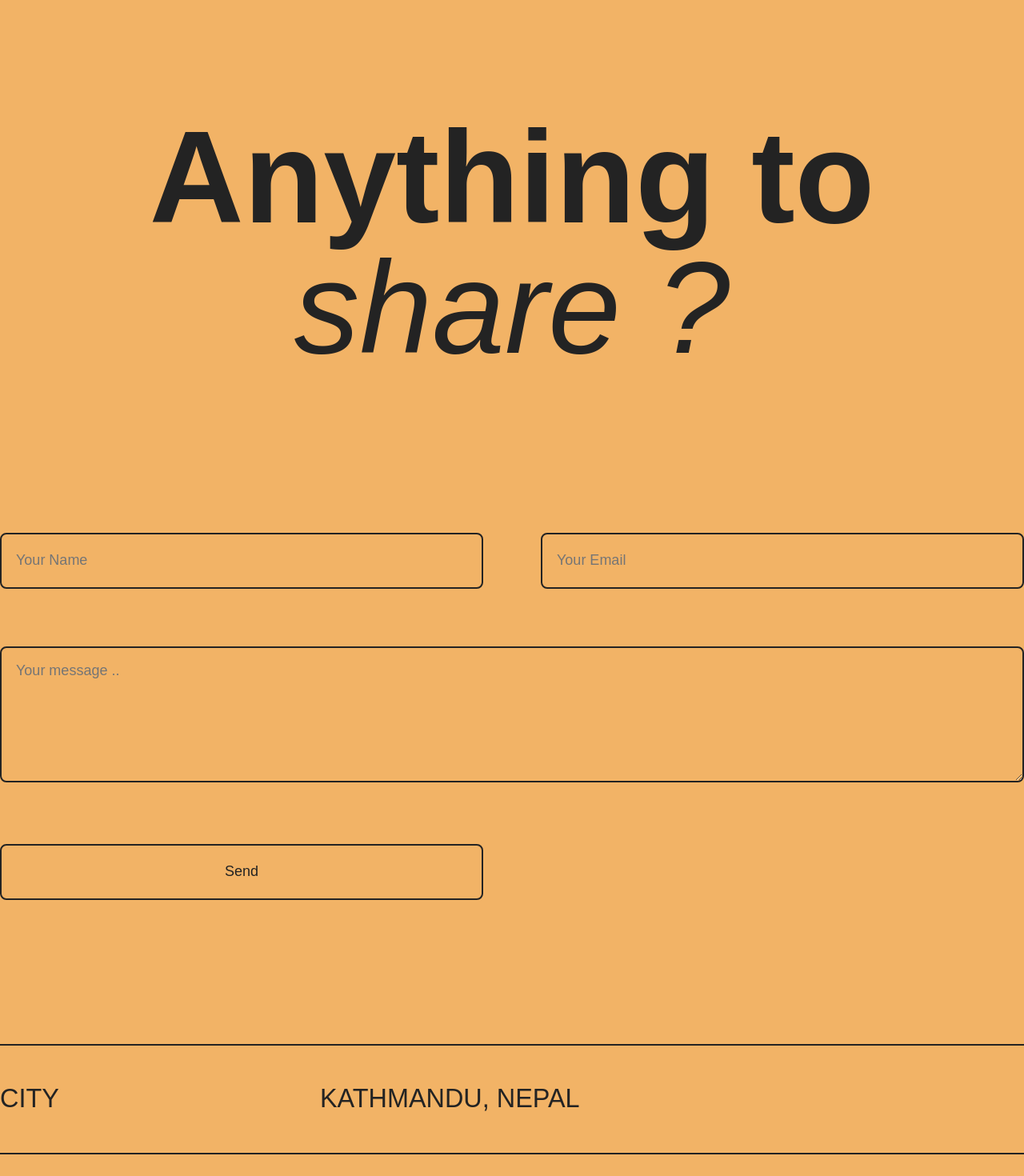
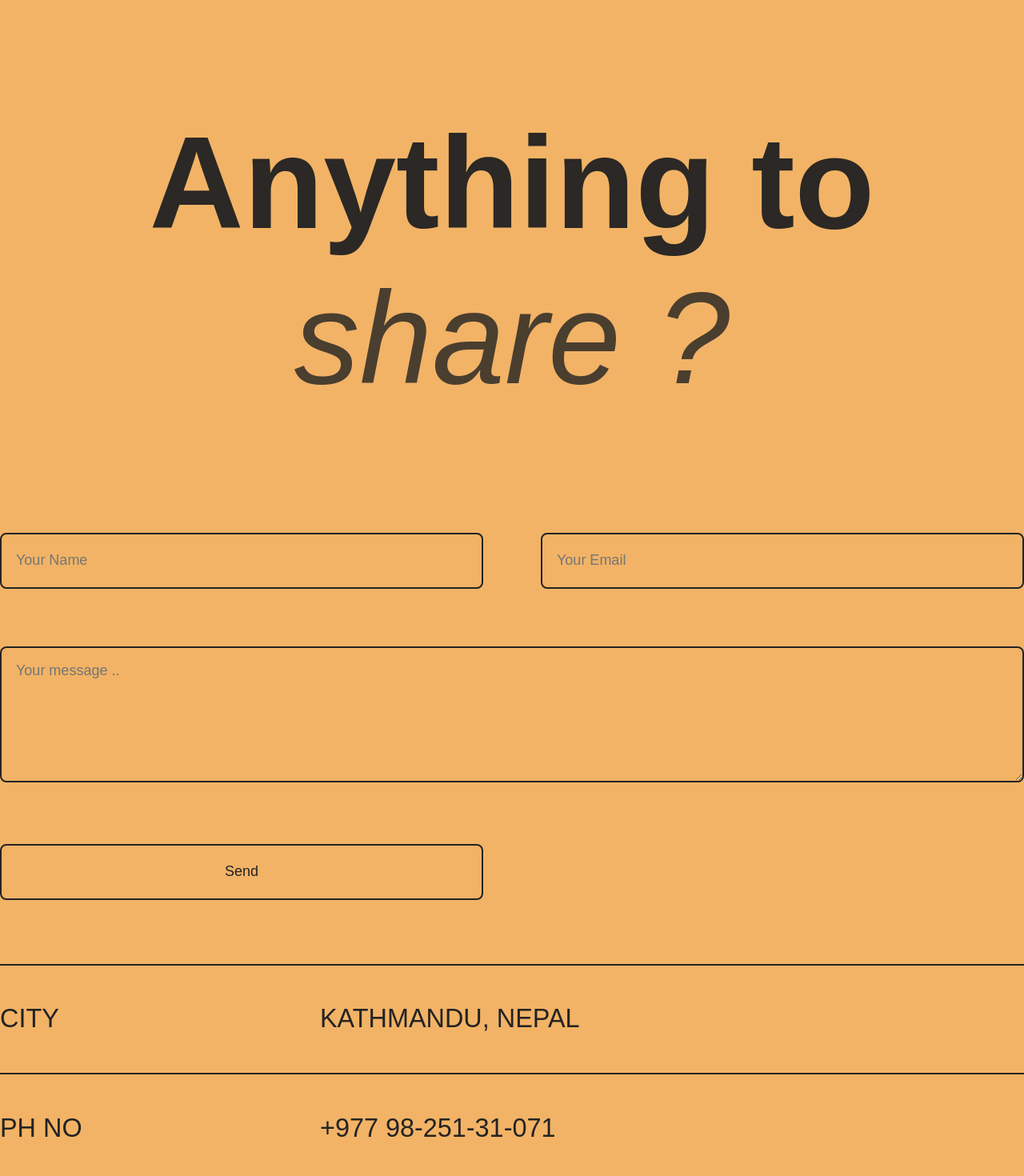
Before and after one commit to anjitpariyar/anjitpariyar, a Next.js app: page /contact in a window 1280 px wide. Shown: the part 160-1630 px from the top of the page at 80% size. Built offline with nearby package versions, Linux system fonts and the light colour scheme; a web font is replaced by a local one.

Commit message:
contact us scroll animation

```diff
--- a/pages/contact/Contact.module.scss
+++ b/pages/contact/Contact.module.scss
@@ -1,4 +1,14 @@
 @use "../../styles/spiltter.scss" as *;
+.screen {
+  .titleLg {
+    span {
+      position: relative;
+      transform: translateY(200px);
+      opacity: 0;
+      display: inline-block;
+    }
+  }
+}
 .contactForm {
   .formRow {
     display: grid;
@@ -46,6 +56,8 @@
     li {
       border-top: 2px solid var(--dark);
       text-transform: uppercase;
+      background-color: #f2b366;
+      @include transition;
       &:last-child {
         border-bottom: 2px solid var(--dark);
       }
--- a/pages/contact/Refer.js
+++ b/pages/contact/Refer.js
@@ -1,10 +1,32 @@
 import styles from "./Contact.module.scss";
+import { useEffect, useRef } from "react";
+import { gsap } from "gsap/dist/gsap";
+import { ScrollTrigger } from "gsap/dist/ScrollTrigger";
+import { useInView } from "react-intersection-observer";
 
 const Refer = () => {
+  const imageMove = useRef(null);
+  useEffect(() => {
+    gsap.registerPlugin(ScrollTrigger);
+    gsap.fromTo(
+      [...imageMove?.current.children],
+      { y: -100, stagger: 0.3 },
+      {
+        scrollTrigger: {
+          trigger: imageMove?.current,
+          start: "top center",
+          end: "bottom top",
+          scrub: true,
+        },
+        y: 100,
+        stagger: 0.3,
+      }
+    );
+  }, []);
   return (
     <section className={styles.refer}>
       <div className={styles.commonPadding + " " + styles.paddingBottom}>
-        <ul>
+        <ul ref={imageMove}>
           <li className={styles.titleSm}>
             <div className={styles.container}>
               <span>City</span> <span>Kathmandu, Nepal</span>
```
